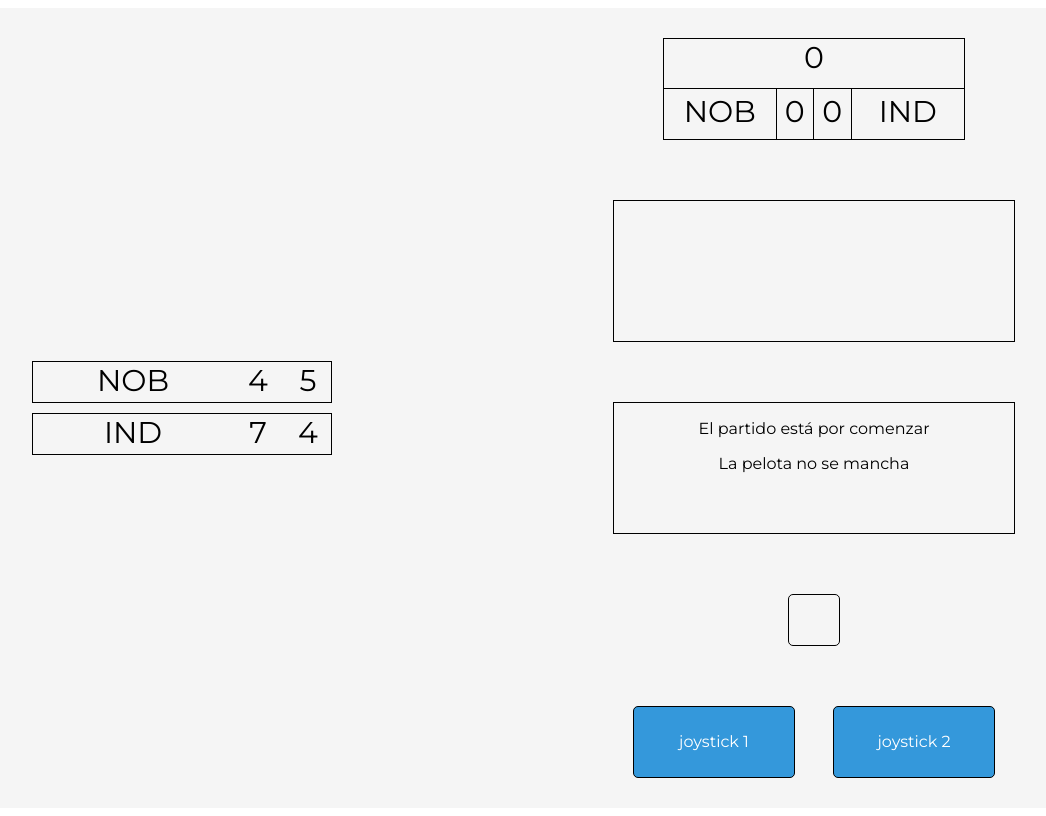
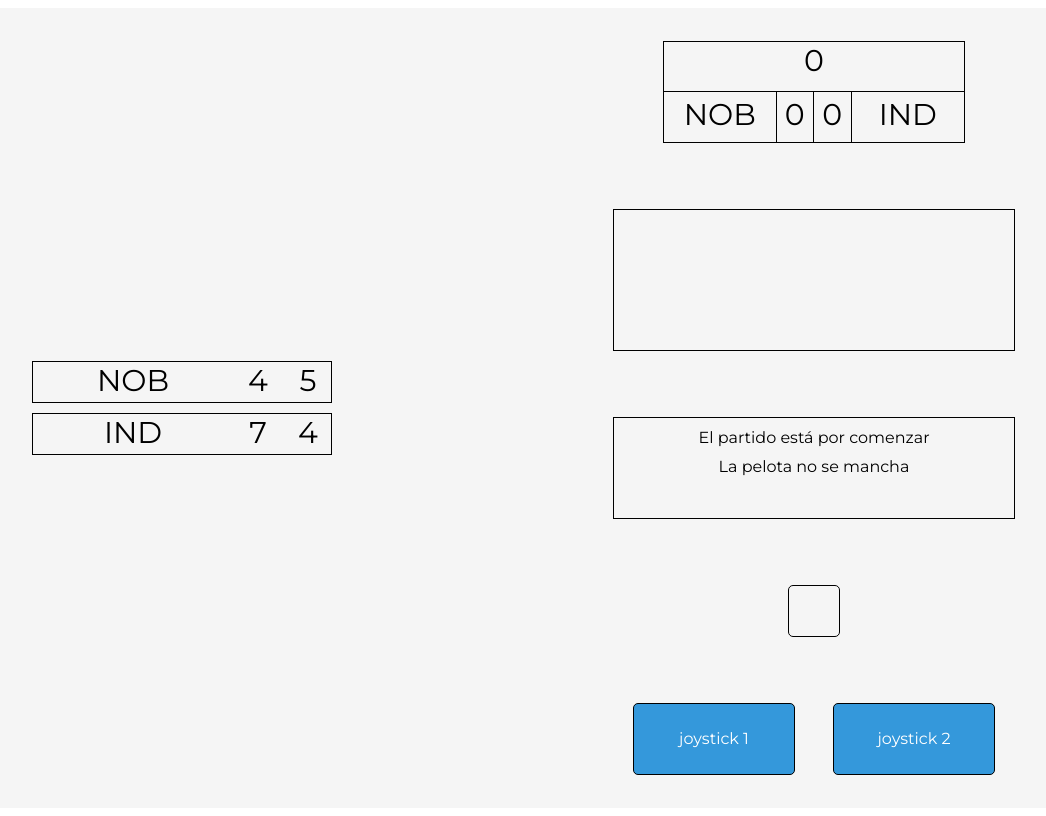
Before and after one commit to bcmfranco/unosoccer, a Nuxt app: page / in a window 1280 px wide. Shown: the whole page, without its empty margins (142-1188 px from the left). Built offline with nearby package versions, Linux system fonts and the light colour scheme.

Commit message:
Correct layout style

```diff
--- a/src/pages/index.vue
+++ b/src/pages/index.vue
@@ -336,8 +336,12 @@ export default {
 #advisor{
   border: 1px solid black;
   width: 400px;
-  height: 130px;
+  height: 100px;
   text-align: center;
+}
+
+#advisor p{
+  margin: 10px;
 }
 
 /* Effects */
```
